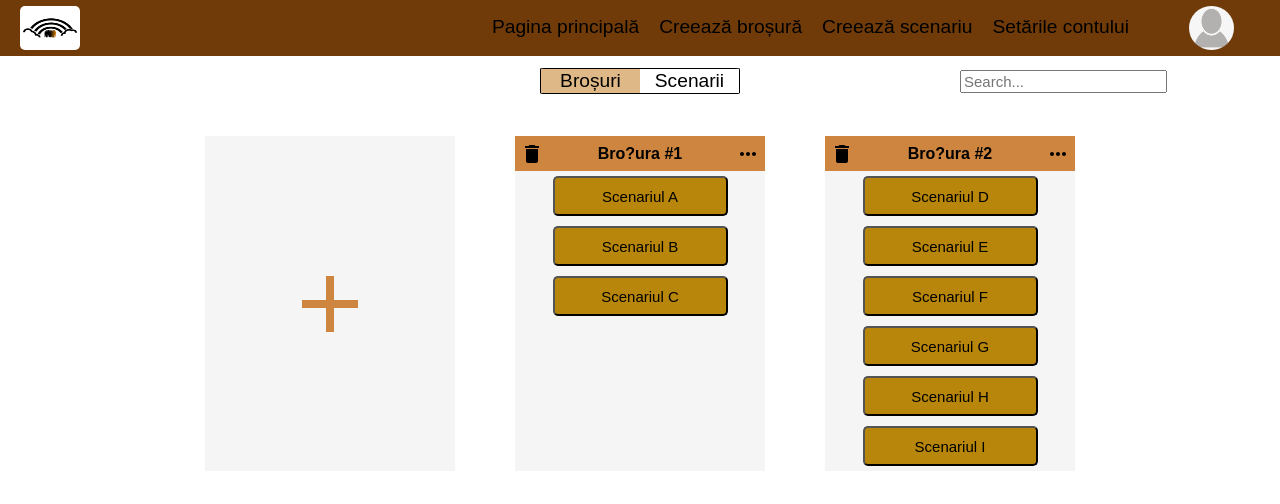
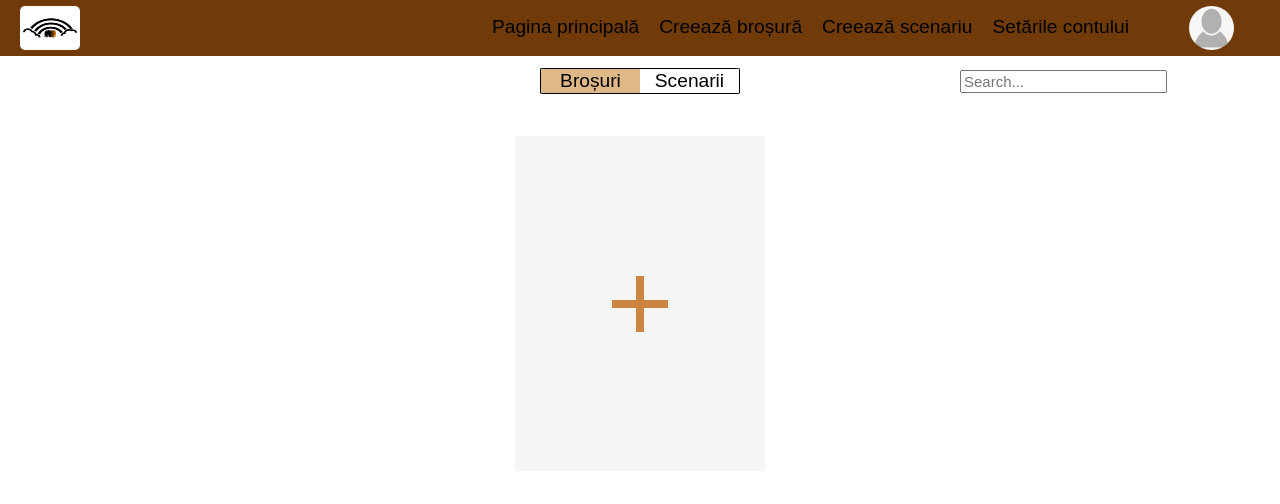
Before and after one commit to LeancaBogdan/ManagingConflicts, a React (Create React App) app in the folder managing_conflicts/: page /main in a window 1280 px wide. Shown: the top 504 px of the page. Built offline with nearby package versions, Linux system fonts and the light colour scheme.

Commit message:
remove dummy data

```diff
--- a/managing_conflicts/src/containers/MainBody/MainBody.js
+++ b/managing_conflicts/src/containers/MainBody/MainBody.js
@@ -4,80 +4,12 @@ import Auxiliary from '../../hoc/Auxiliary/Auxiliary';
 import TopBar from '../../components/TopBar/TopBar';
 import CardsGrid from '../../components/CardsGrid/CardsGrid';
 
-const scenarios_dummy = [
-  {
-    id: 1,
-    name: "Scenariul A",
-    description: "Acesta este scenariul A. Tot ce trebuie sa face?i este sa completati acest scenariu si sa il submite?i. Acesta este scenariul A. Tot ce trebuie sa face?i este sa completati acest scenariu si sa il submite?i. Acesta este scenariul A. Tot ce trebuie sa face?i este sa completati acest scenariu si sa il submite?i. Acesta este scenariul A. Tot ce trebuie sa face?i este sa completati acest scenariu si sa il submite?i. Acesta este scenariul A. Tot ce trebuie sa face?i este sa completati acest scenariu si sa il submite?i .Acesta este scenariul A. Tot ce trebuie sa face?i este sa completati acest scenariu si sa il submite?i.",
-    brochure_id: 1
-  },
-  {
-    id: 2,
-    name: "Scenariul B",
-    description: "Acesta este scenariul B. Tot ce trebuie sa face?i este sa completati acest scenariu si sa il submite?i.",
-    brochure_id: 1
-  },
-  {
-    id: 3,
-    name: "Scenariul C",
-    description: "Acesta este scenariul C. Tot ce trebuie sa face?i este sa completati acest scenariu si sa il submite?i.",
-    brochure_id: 1
-  },
-  {
-    id: 4,
-    name: "Scenariul D",
-    description: "Acesta este scenariul D. Tot ce trebuie sa face?i este sa completati acest scenariu si sa il submite?i.",
-    brochure_id: 2
-  },
-  {
-    id: 5,
-    name: "Scenariul E",
-    description: "Acesta este scenariul E. Tot ce trebuie sa face?i este sa completati acest scenariu si sa il submite?i.",
-    brochure_id: 2
-  },
-  {
-    id: 6,
-    name: "Scenariul F",
-    description: "Acesta este scenariul F. Tot ce trebuie sa face?i este sa completati acest scenariu si sa il submite?i.",
-    brochure_id: 2
-  },
-  {
-    id: 7,
-    name: "Scenariul G",
-    description: "Acesta este scenariul G. Tot ce trebuie sa face?i este sa completati acest scenariu si sa il submite?i.",
-    brochure_id: 2
-  },
-  {
-    id: 8,
-    name: "Scenariul H",
-    description: "Acesta este scenariul H. Tot ce trebuie sa face?i este sa completati acest scenariu si sa il submite?i.",
-    brochure_id: 2
-  },
-  {
-    id: 9,
-    name: "Scenariul I",
-    description: "Acesta este scenariul I. Tot ce trebuie sa face?i este sa completati acest scenariu si sa il submite?i.",
-    brochure_id: 2
-  }
-]
-
-const brochures_dummy = [
-  {
-    id: 1,
-    name: "Bro?ura #1",
-  },
-  {
-    id: 2,
-    name: "Bro?ura #2",
-  }
-]
-
 class MainBody extends Component {
     state = {
-        brochures: [...brochures_dummy],
-        scenarios: [...scenarios_dummy],
-        filteredBrochures: [...brochures_dummy],
-        filteredScenarios: [...scenarios_dummy],
+        brochures: [],
+        scenarios: [],
+        filteredBrochures: [],
+        filteredScenarios: [],
         showBrochures: true,
     }
 
```
